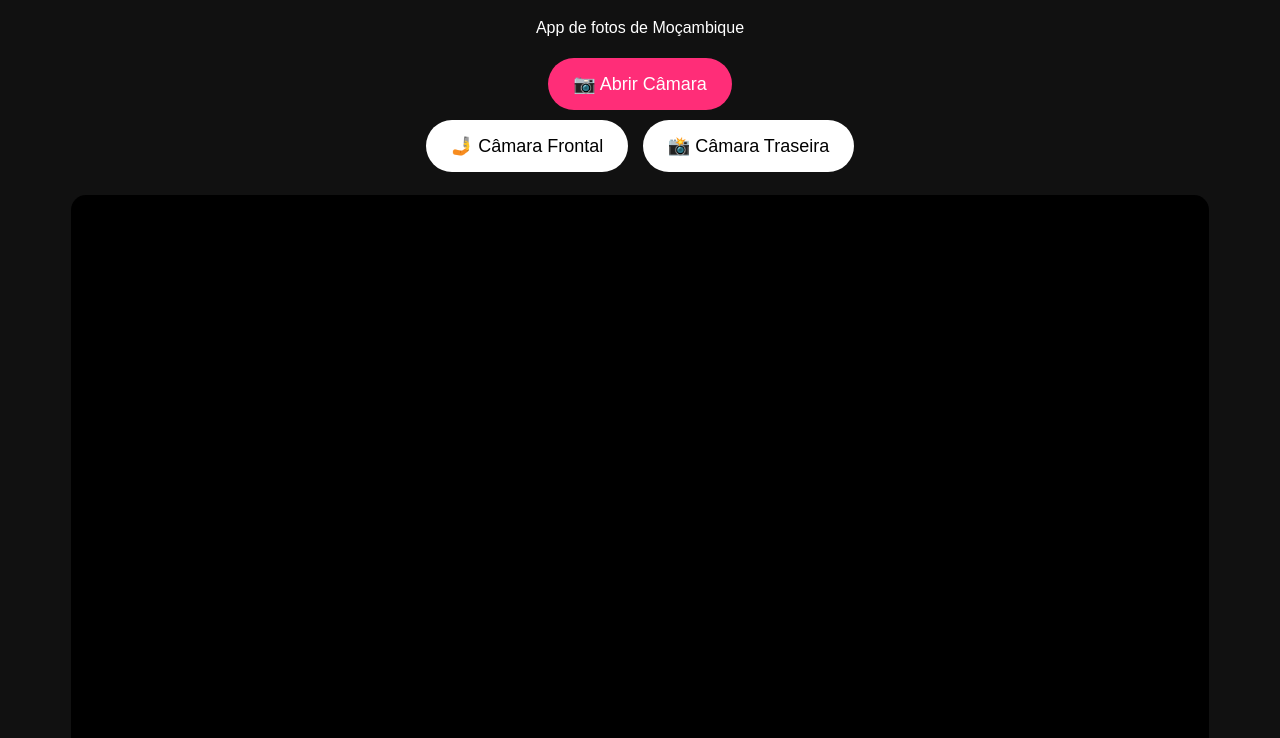
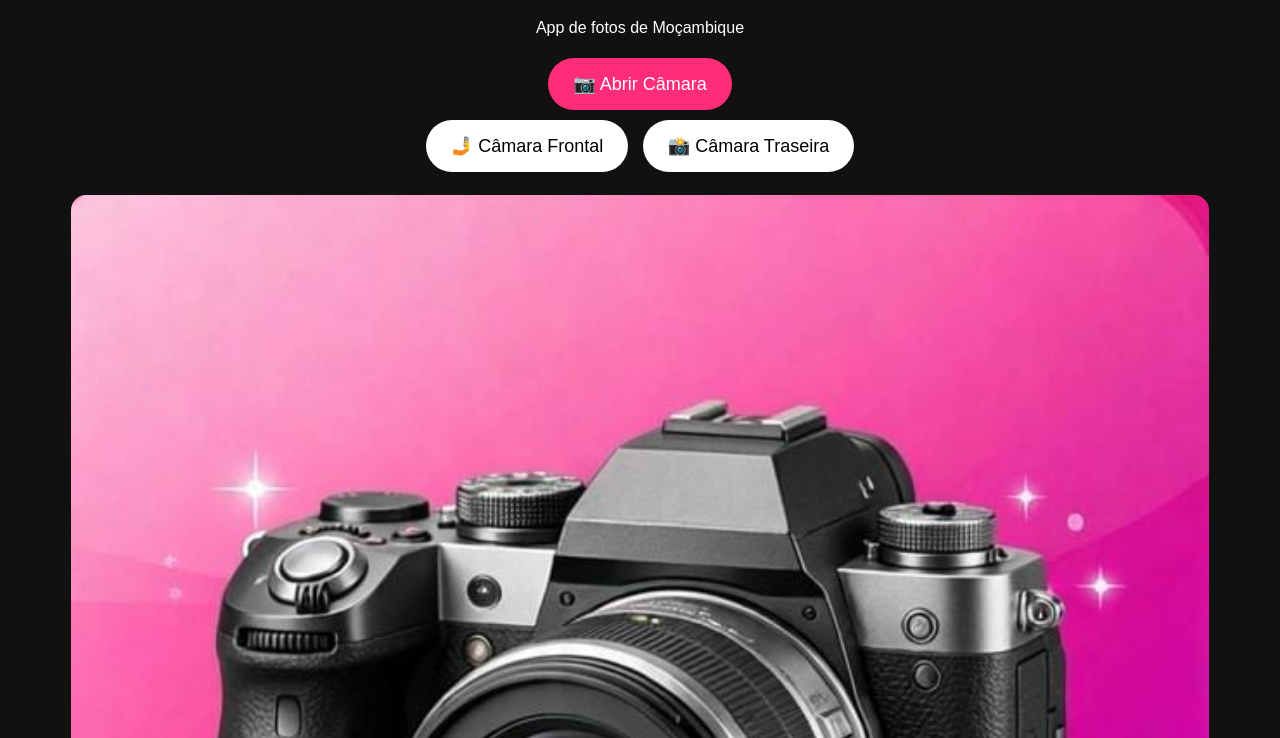
Before and after one commit to inacioherinquesguwela-pixel/beleza-mz, a plain HTML site: page index.html in a window 1280 px wide. Shown: the part 62-800 px from the top of the page. Drawn offline with Linux system fonts and the light colour scheme.

Commit message:
Atualizar o index.html

```diff
--- a/index.html
+++ b/index.html
@@ -23,6 +23,7 @@ select{padding:10px;border-radius:20px}
 <button class="branco" onclick="usarFrente()">🤳 Câmara Frontal</button>
 <button class="branco" onclick="usarTras()">📸 Câmara Traseira</button>
 <br><br>
+<img id="capa" src="IMG-20261118-WA0075.jpg" style="width:90%;border-radius:15px">
 <video id="v" autoplay playsinline></video>
 <br><br>
 Filtro: <select id="filtro">
```
